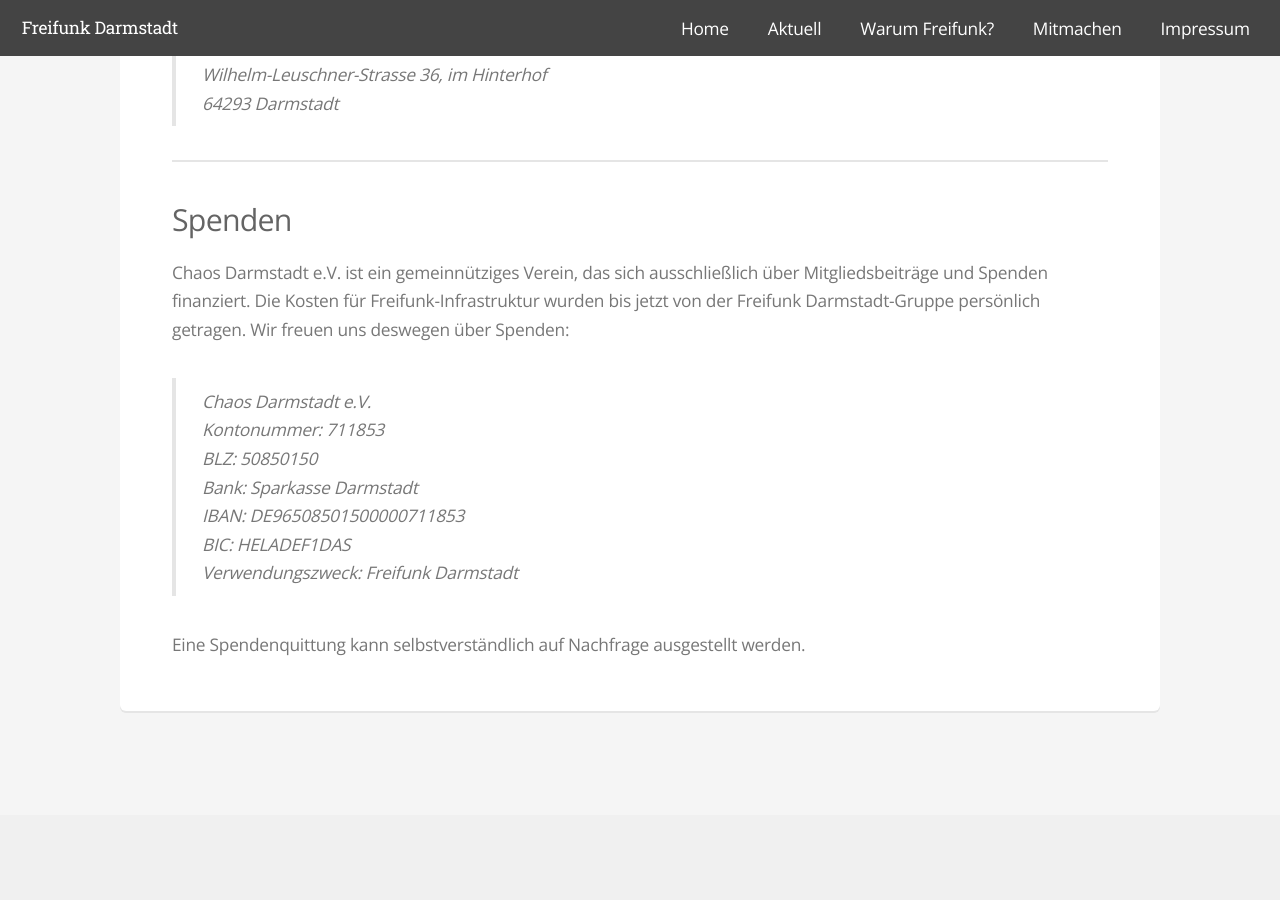
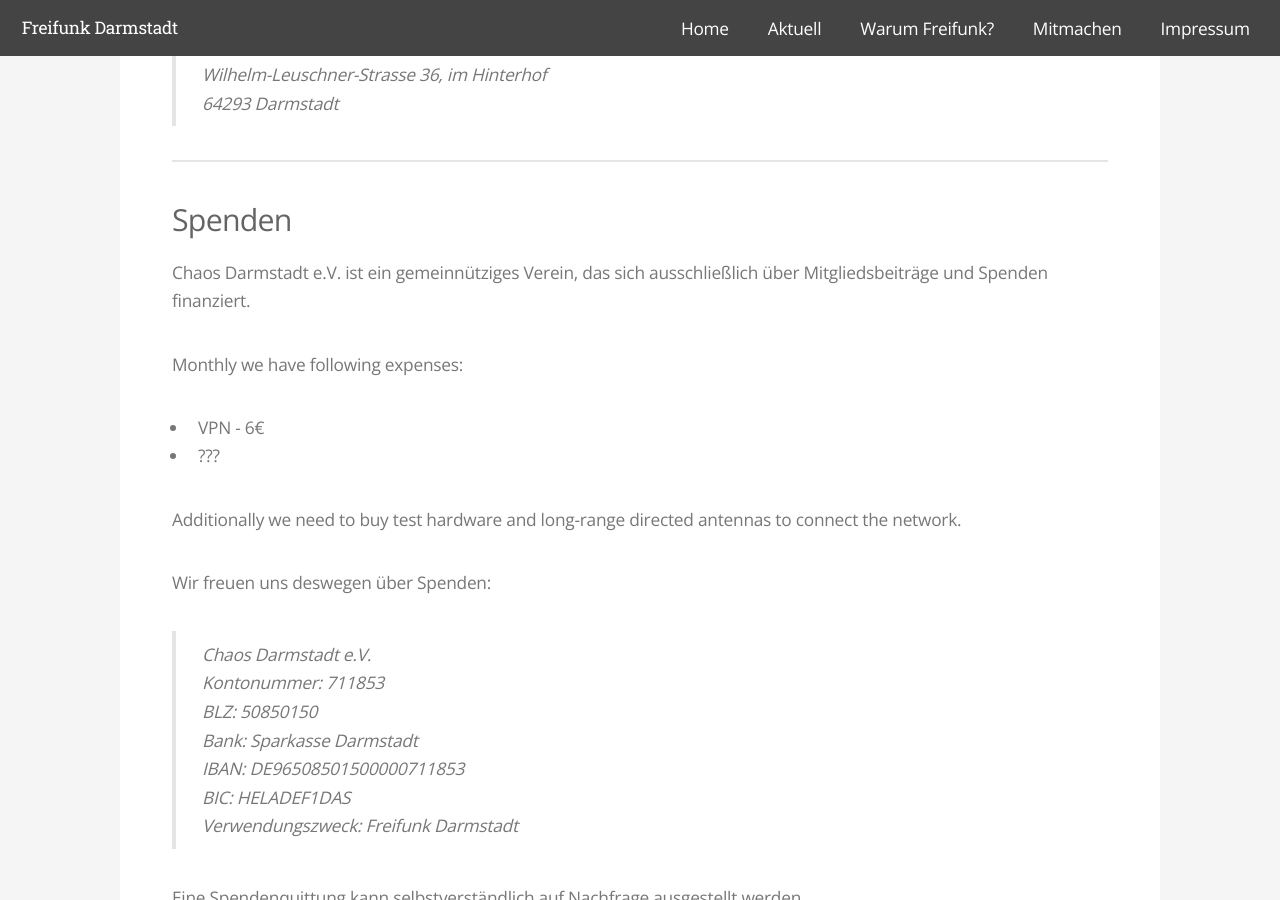
Before and after one commit to mdrenger/darmstadt.freifunk.net, a Jekyll site: the page built from pages/impressum.md, in a window 1280 px wide and 900 px high, scrolled down 366 px. Built offline with Jekyll 4.4.1, drawn with Linux system fonts in a browser that asks for light colours.

Commit message:
add subtitle to spenden section

```diff
--- a/pages/impressum.md
+++ b/pages/impressum.md
@@ -18,7 +18,15 @@
 
 ### Spenden
 
-Chaos Darmstadt e.V. ist ein gemeinnütziges Verein, das sich ausschließlich über Mitgliedsbeiträge und Spenden finanziert. Die Kosten für Freifunk-Infrastruktur wurden bis jetzt von der Freifunk Darmstadt-Gruppe persönlich getragen. Wir freuen uns deswegen über Spenden:
+Chaos Darmstadt e.V. ist ein gemeinnütziges Verein, das sich ausschließlich über Mitgliedsbeiträge und Spenden finanziert.
+
+Monthly we have following expenses:
+ - VPN - 6€
+ - ???
+
+ Additionally we need to buy test hardware and long-range directed antennas to connect the network.
+
+Wir freuen uns deswegen über Spenden:
 
 > Chaos Darmstadt e.V.
 > Kontonummer: 711853
```
